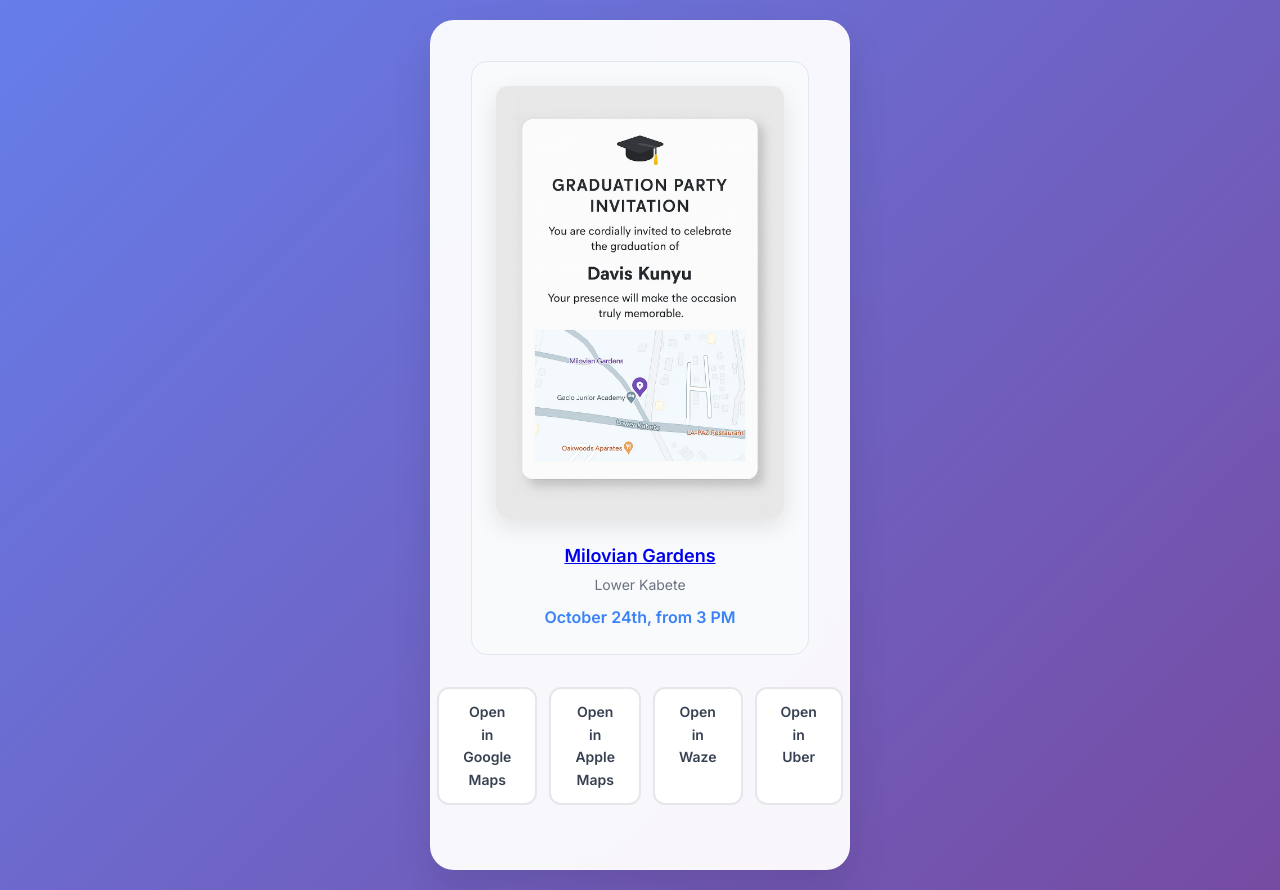
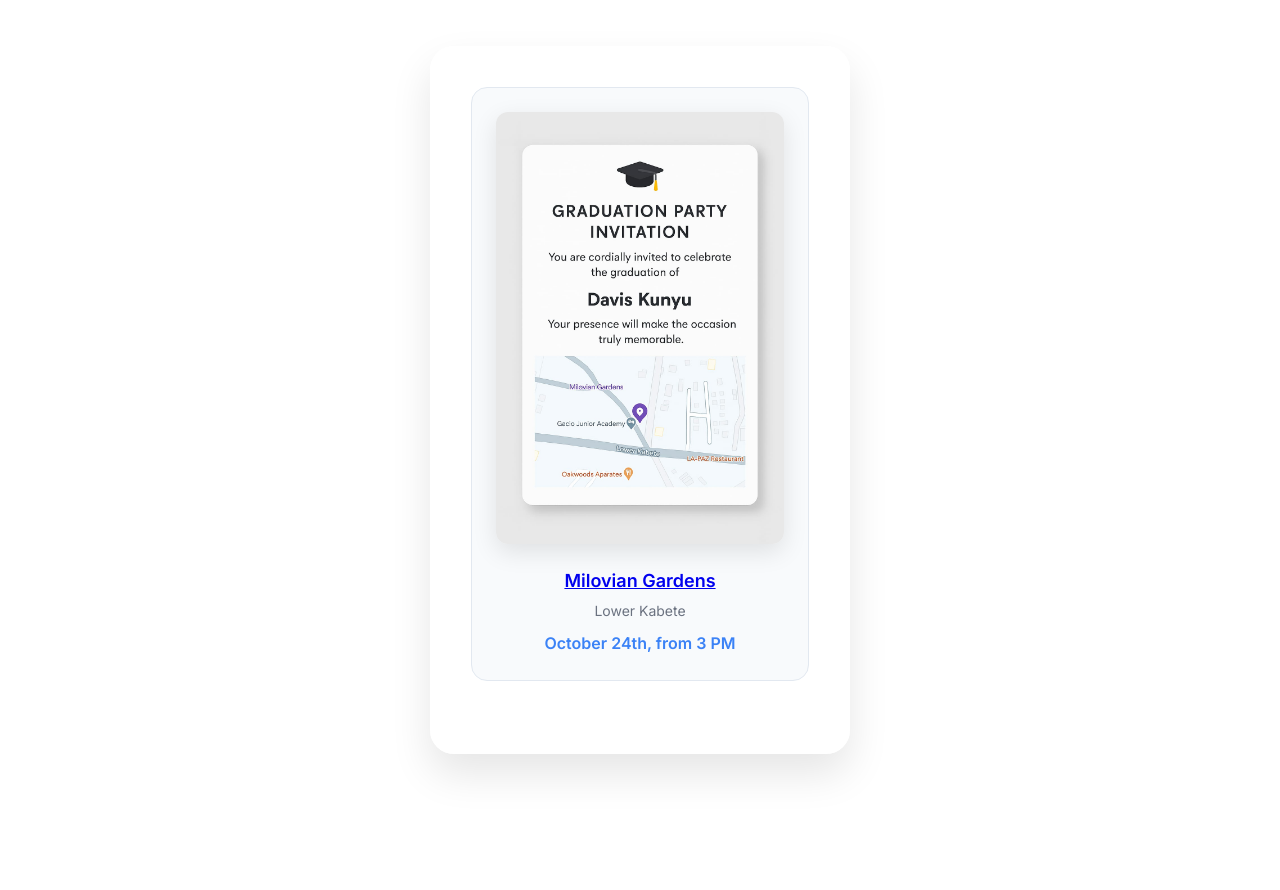
Before and after one commit to daviesqunyu/DavisK, a website: page index.html in a window 1280 px wide. After the commit the page ends 800 px from the top, so only its background shows below. Drawn offline with Linux system fonts and the light colour scheme.

Commit message:
UI: set white background; remove extra map app buttons per request

```diff
--- a/index.html
+++ b/index.html
@@ -22,12 +22,7 @@
       </div>
     </section>
 
-    <div class="actions" style="margin-top: 10px;">
-      <a class="directions" href="https://www.google.com/maps/dir/?api=1&destination=-1.2374777299031123%2C36.72565765160303" target="_blank" rel="noopener" aria-label="Navigate with Google Maps">Open in Google Maps</a>
-      <a class="directions" href="https://maps.apple.com/?daddr=-1.2374777299031123,36.72565765160303" target="_blank" rel="noopener" aria-label="Navigate with Apple Maps">Open in Apple Maps</a>
-      <a class="directions" href="https://waze.com/ul?ll=-1.2374777299031123%2C36.72565765160303&navigate=yes" target="_blank" rel="noopener" aria-label="Navigate with Waze">Open in Waze</a>
-      <a class="directions" href="uber://?action=setPickup&pickup=my_location&dropoff[latitude]=-1.2374777299031123&dropoff[longitude]=36.72565765160303&dropoff[nickname]=Milovian%20Gardens" aria-label="Open Uber to this destination">Open in Uber</a>
-    </div>
+    <!-- Removed explicit app buttons; navigation handled via map image and location link -->
   </main>
 </body>
 </html>
--- a/style.css
+++ b/style.css
@@ -7,7 +7,7 @@
 
 body {
   font-family: 'Inter', -apple-system, BlinkMacSystemFont, 'Segoe UI', Roboto, sans-serif;
-  background: linear-gradient(135deg, #667eea 0%, #764ba2 100%);
+  background: #ffffff;
   min-height: 100vh;
   display: flex;
   align-items: center;
```
